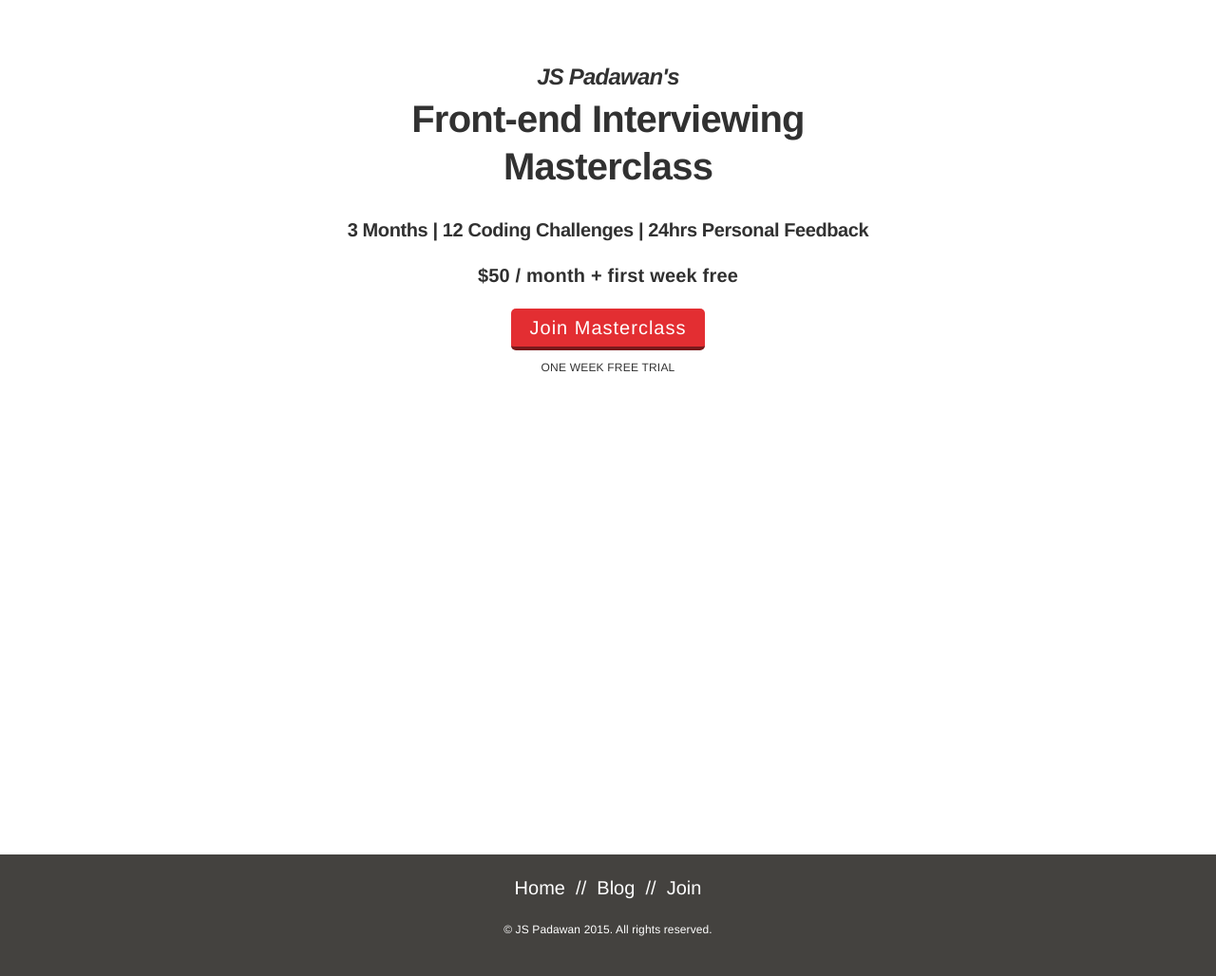
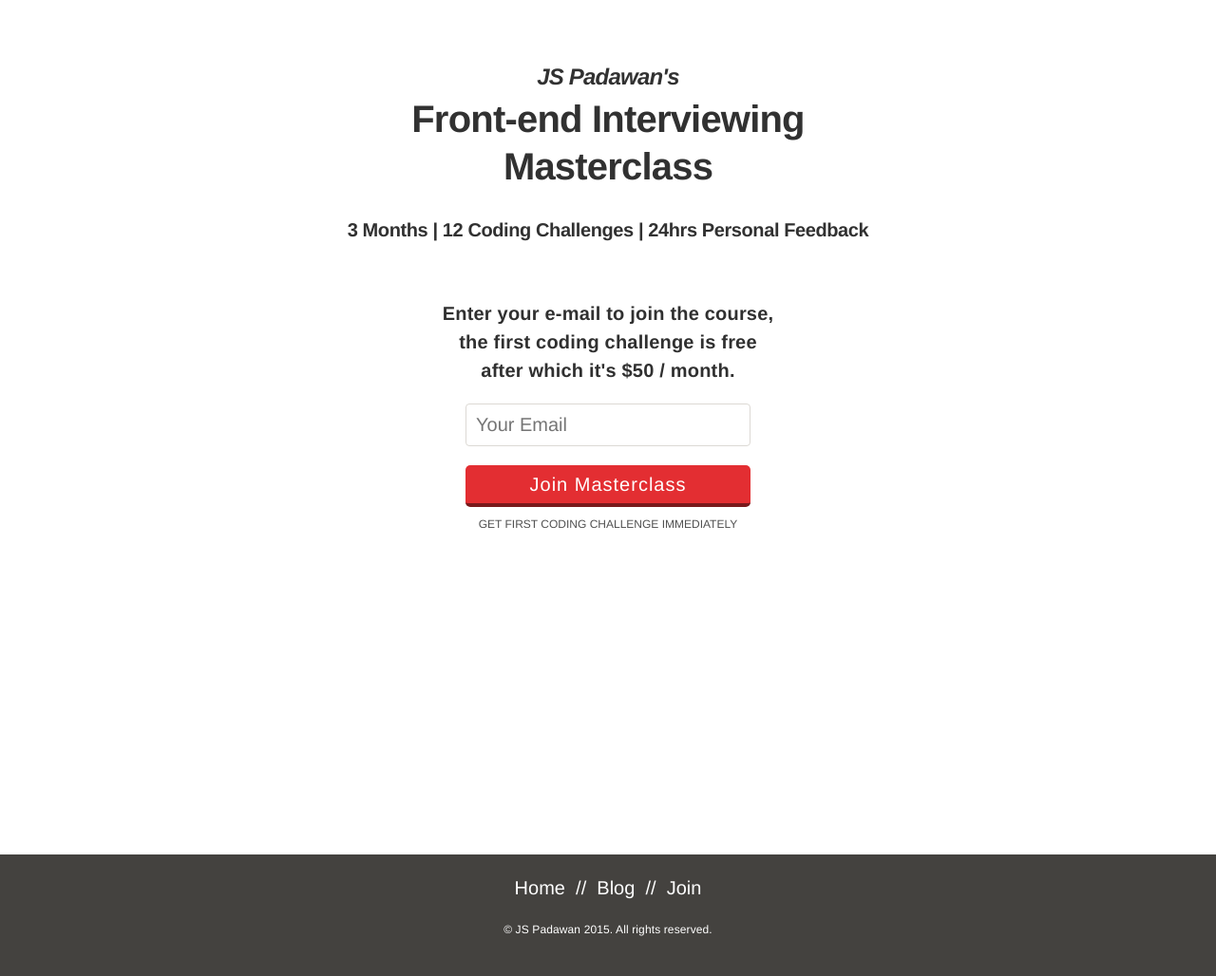
Before and after one commit to stefanRitter/jsblog, a Jekyll site: the page built from join.html, in a window 1280 px wide. Shown: the whole page at 95% size. Built offline with Jekyll 4.4.1, drawn with Linux system fonts in a browser that asks for light colours.

Commit message:
setup join page

```diff
--- a/_sass/buttons.sass
+++ b/_sass/buttons.sass
@@ -1,8 +1,11 @@
-a.button
+a.button, button.button
   display: inline-block
+  border: 0
   border-radius: 5px
   padding: 5px 20px
   letter-spacing: 1px
+  -webkit-appearance: none
+  appearance: none
 
   h1, h3
     margin: 0
--- /dev/null
+++ b/_sass/form.sass
@@ -0,0 +1,12 @@
+form.form
+  input,
+  button.button
+    width: 300px
+    display: block
+    margin: auto
+
+  input
+    border-radius: 4px
+    border: 1px solid $gray
+    padding: 10px 0
+    text-indent: 10px
--- a/_sass/general.sass
+++ b/_sass/general.sass
@@ -31,7 +31,7 @@ body
   padding: 1em
 
 .margin-top
-  margin-top: 1em
+  margin-top: 1em !important
 .margin-bottom
   margin-bottom: 1em
 
--- a/join.html
+++ b/join.html
@@ -5,13 +5,28 @@ title: Join Interviewing Masterclass
 
 <div class="intro">
   <h1><em>JS Padawan's</em><br>Front-end Interviewing<br>Masterclass</h1>
-  <h4>3 Months | 12 Coding Challenges | 24hrs Personal Feedback</h4>
+  <h4 class="margin-bottom">3 Months | 12 Coding Challenges | 24hrs Personal Feedback</h4>
 
-  <p class="margin-top">
-    <strong>$50 / month + first week free</strong>
+  <p style="padding-top: 2em">
+    <strong>
+      Enter your e-mail to join the course,
+      <br>
+      the first coding challenge is free
+      <br>
+      after which it's $50 / month.
+    </strong>
+
     <br>
-    <a href="/join" class="button red margin-top">Join Masterclass</a>
-    <br>
-    <span class="small">ONE WEEK FREE TRIAL</span>
+
+    <form action="//gymnosbody.us8.list-manage.com/subscribe/post?u=8736a6f17f9edb63fd39a1524&amp;id=6779af11c6"
+          method="post" name="mc-embedded-subscribe-form" class="form"
+          target="_blank" novalidate>
+    	<input type="email" value="" name="EMAIL" class="required email" placeholder="Your Email">
+      <span style="display:block;position: absolute; left: -5000px;">
+        <input type="hidden" name="b_8736a6f17f9edb63fd39a1524_6779af11c6" tabindex="-1" value="">
+      </span>
+      <button type="submit" class="button red margin-top">Join Masterclass</button>
+      <span class="small">GET FIRST CODING CHALLENGE IMMEDIATELY</span>
+    </form>
   </p>
 </div>
--- a/public/css/styles.sass
+++ b/public/css/styles.sass
@@ -7,6 +7,7 @@
 @import "general"
 
 @import "header"
+@import "form"
 @import "buttons"
 @import "content"
 @import "related-posts"
```
